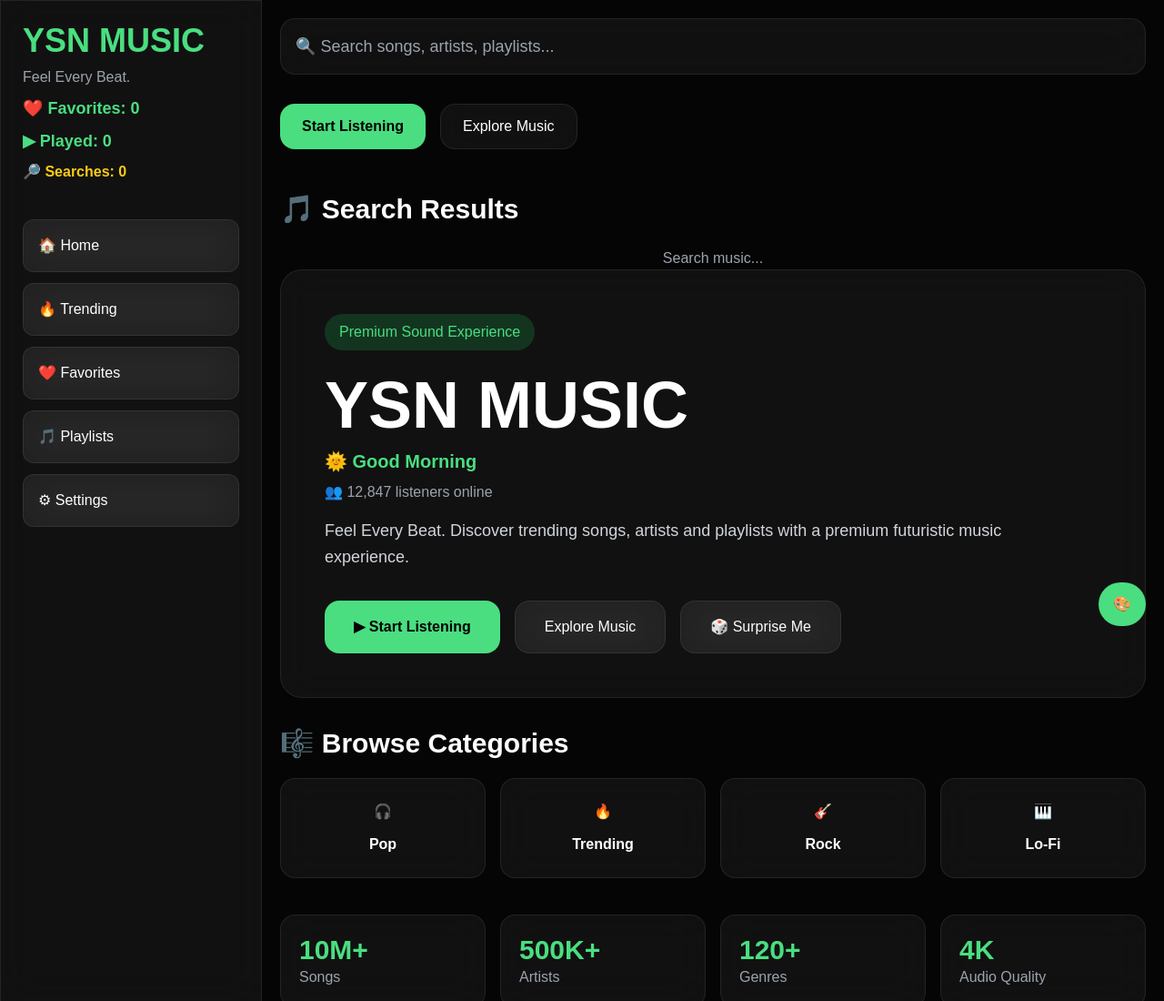
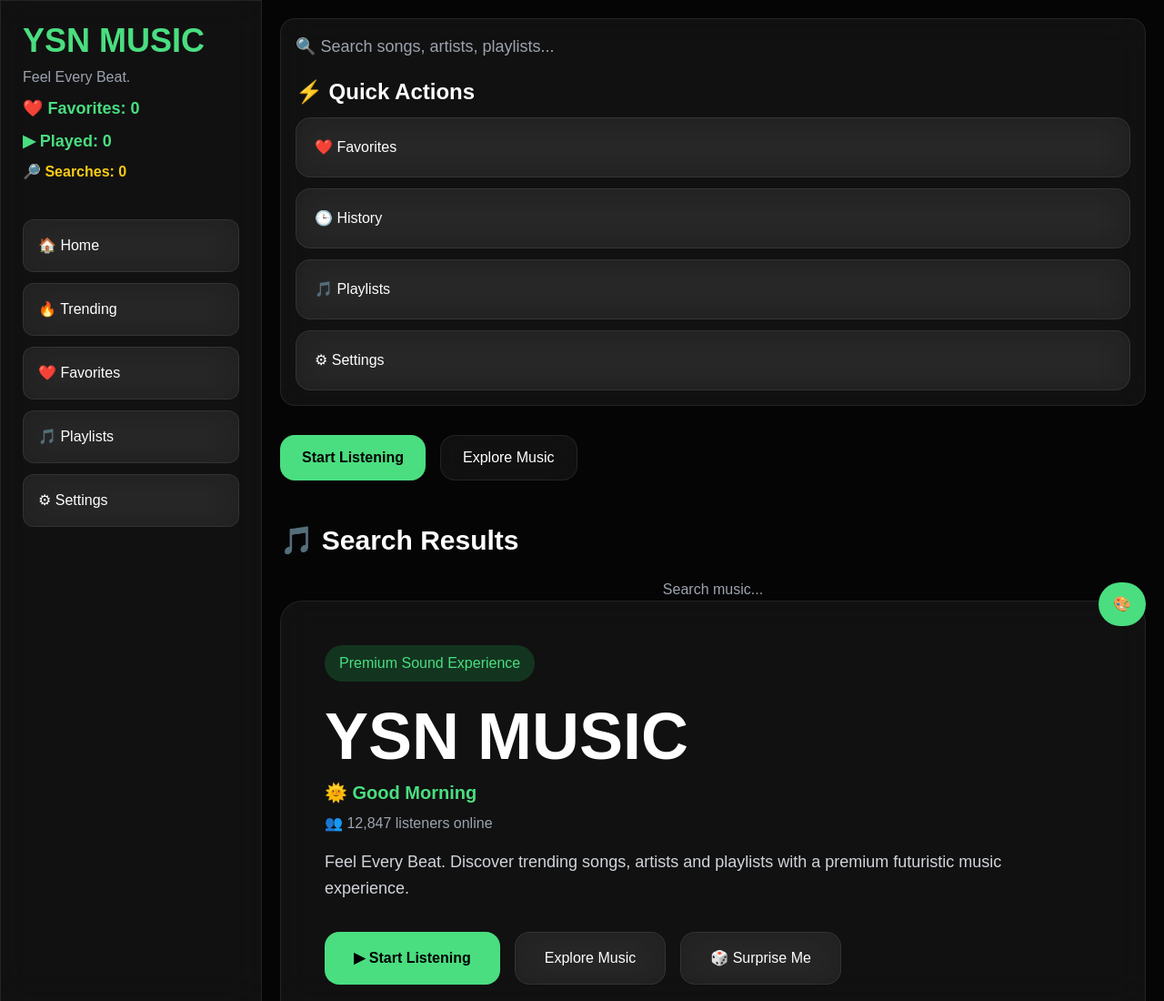
Before and after one commit to ysnrajput-ux/music, a plain HTML site: page index.html in a window 1280 px wide. Shown: the top 1100 px of the page at 91% size. Drawn offline with nearby package versions, Linux system fonts and the light colour scheme.

Commit message:
Update index.html

```diff
--- a/index.html
+++ b/index.html
@@ -110,7 +110,21 @@ class="w-full text-left p-4 rounded-xl glass">
       placeholder="🔍 Search songs, artists, playlists..."
       class="w-full bg-transparent outline-none text-white text-lg"
       />
-
+<h2 class="text-2xl font-bold mt-5">
+⚡ Quick Actions
+</h2>
+      <div class="glass p-5 rounded-2xl mt-3">
+❤️ Favorites
+</div>
+      <div class="glass p-5 rounded-2xl mt-3">
+🕒 History
+</div>
+      <div class="glass p-5 rounded-2xl mt-3">
+🎵 Playlists
+</div>
+      <div class="glass p-5 rounded-2xl mt-3">
+⚙ Settings
+</div>
     </div>
 
     <!-- HERO SECTION -->
```
